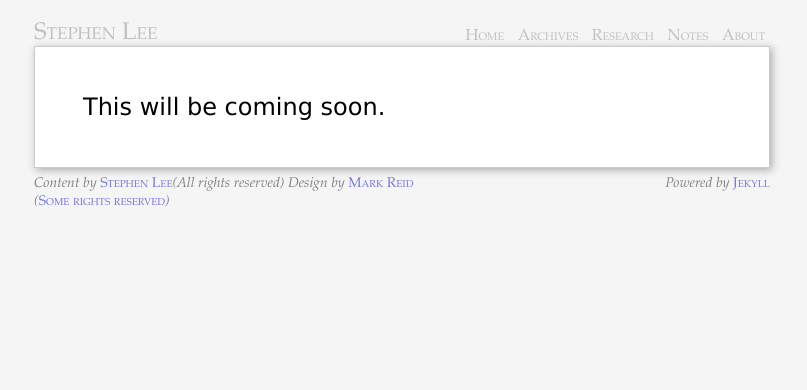
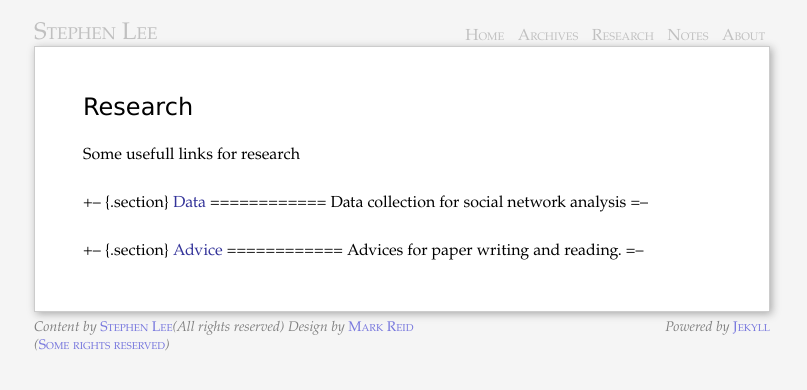
Before and after one commit to stephenLee/stephenlee.github.com, a Jekyll site: the page built from research/index.markdown, in a window 1280 px wide. Shown: the top 390 px of the page, without its empty margins (238-1045 px from the left). Built offline with Jekyll 4.4.1, drawn with Linux system fonts in a browser that asks for light colours.

Commit message:
add research part

```diff
--- /dev/null
+++ b/research/advice/index.markdown
@@ -0,0 +1,6 @@
+---
+title: Advice
+section: Research
+layout: main
+
+---
--- /dev/null
+++ b/research/data/index.markdown
@@ -0,0 +1,6 @@
+---
+title: Data
+section: Research
+layout: main
+
+---
--- a/research/index.markdown
+++ b/research/index.markdown
@@ -1,8 +1,22 @@
 ---
-layout  : main
-title   : Research
-section : Research
+layout: main
+title: Research
+top: Stephen Lee
+
 ---
 
-This will be coming soon.
+Research
 ========
+Some usefull links for research
+
++-- {.section}
+[Data](/research/data/)
+============
+Data collection for social network analysis
+=--
+
++-- {.section}
+[Advice](/research/advice/)
+============
+Advices for paper writing and reading.
+=--
```
Also changed, not shown: 2 other files.
